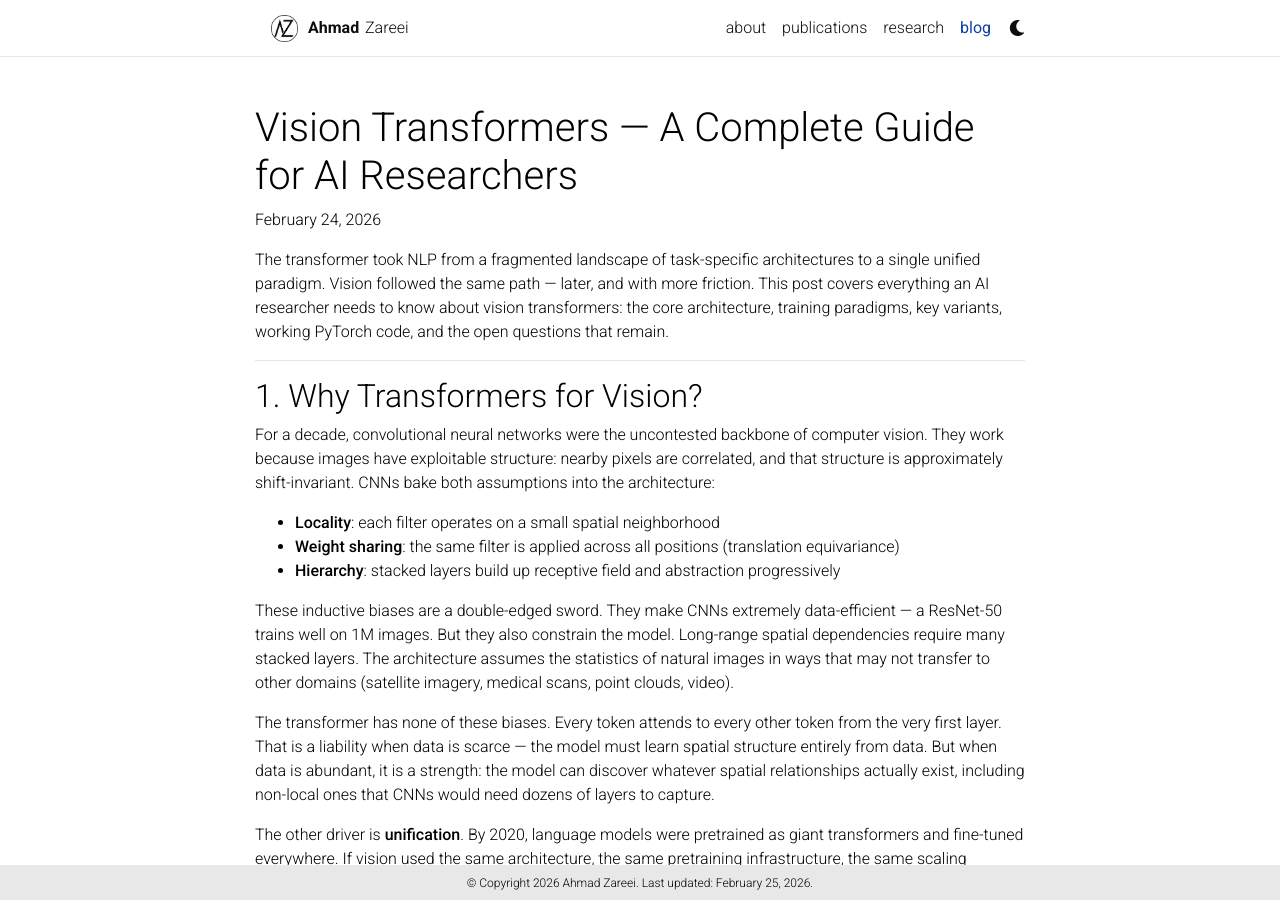
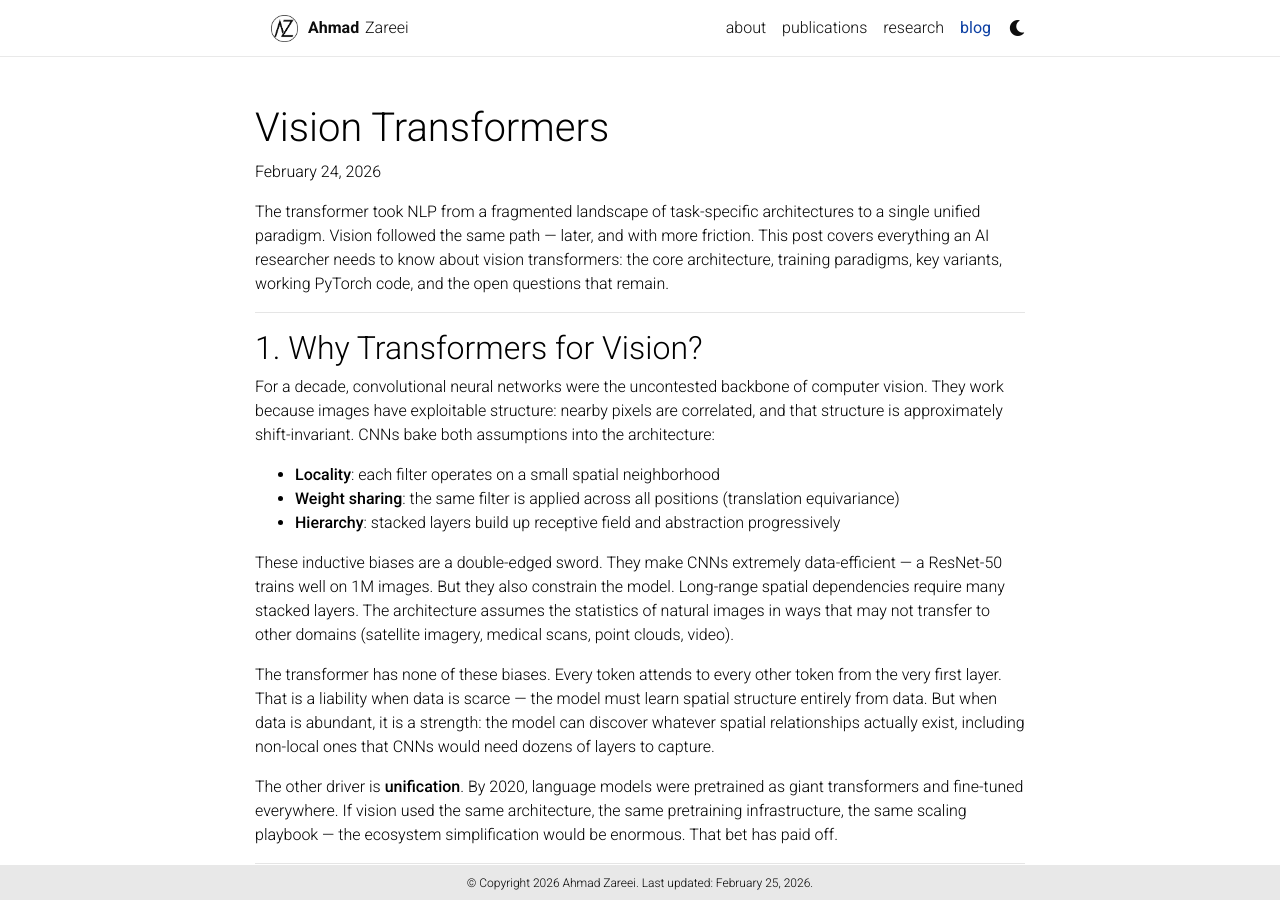
Before and after one commit to azareei/azareei.github.io, a Jekyll site: the page built from _posts/2026-02-24-vision-transformers.md, in a window 1280 px wide and 900 px high. Built offline with Jekyll 4.4.1, drawn with Linux system fonts in a browser that asks for light colours; nearby versions of some CDN libraries; a style sheet for code colours, icons or effects is not loaded.

Commit message:
update title: remove 'A Complete Guide for AI Researchers'

```diff
--- a/_posts/2026-02-24-vision-transformers.md
+++ b/_posts/2026-02-24-vision-transformers.md
@@ -1,6 +1,6 @@
 ---
 layout: post
-title: Vision Transformers — A Complete Guide for AI Researchers
+title: Vision Transformers
 date: 2026-02-24 10:00:00-0400
 description: A comprehensive deep dive into ViT, DeiT, BEiT, MAE, DINO, Swin, DETR, SAM, CLIP, DiT, and beyond — with PyTorch code, training tips, and practical intuitions.
 toc:
```
